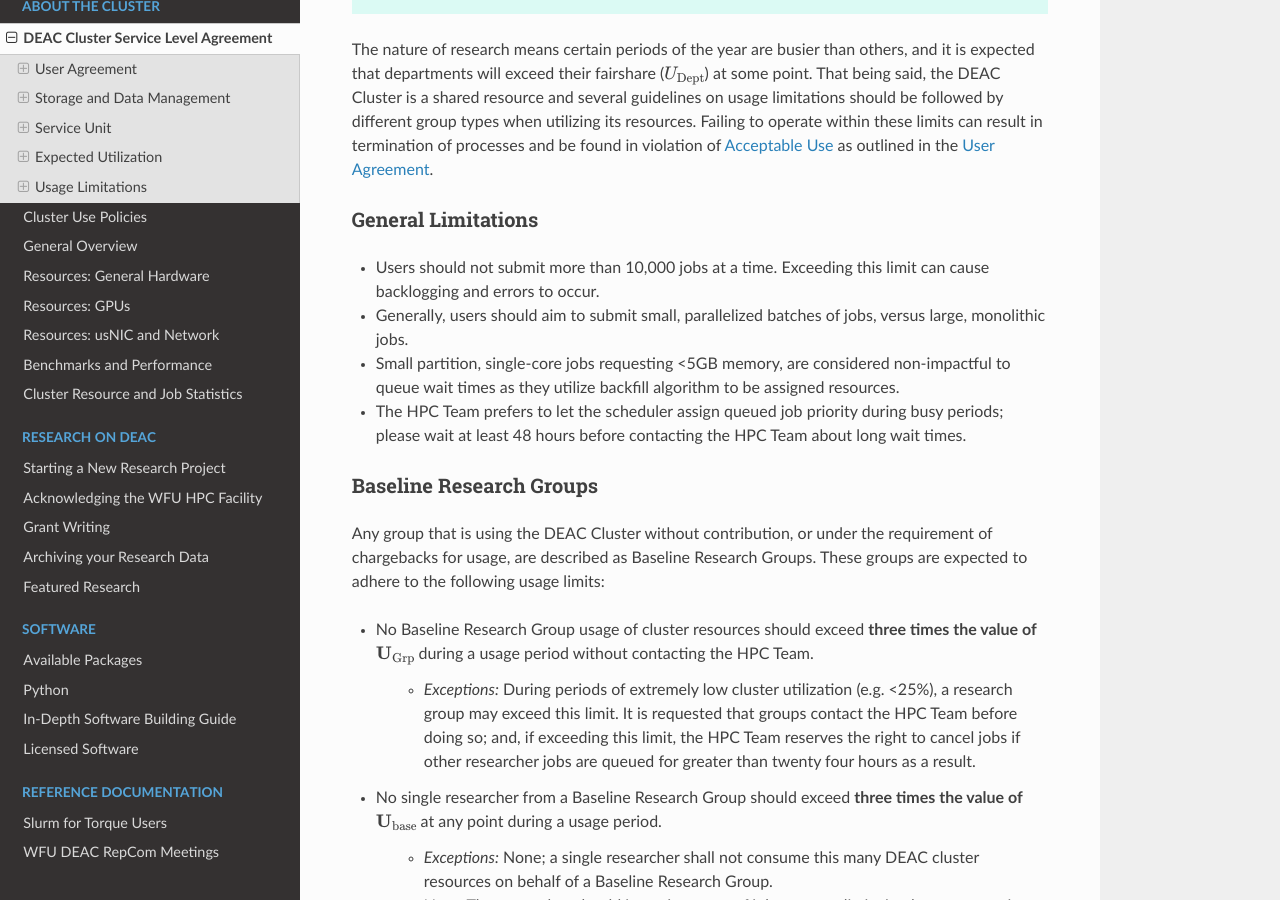
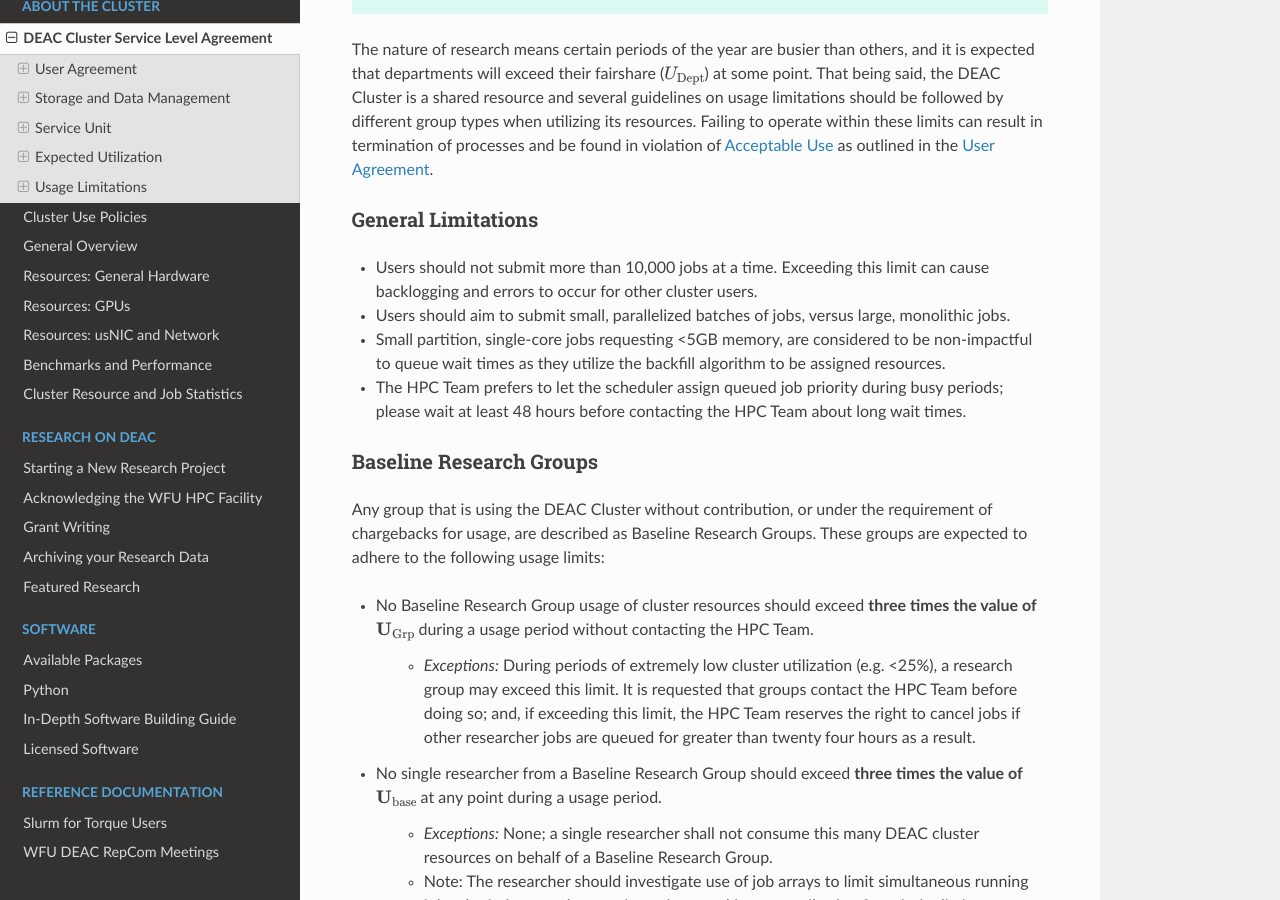
Before and after one commit to WFU-HPC/deac-docs, a Sphinx documentation site: the page built from source/cluster-sla.rst, in a window 1280 px wide and 900 px high, scrolled down 21053 px. Built offline with Sphinx 7.4.7 and the Read the Docs theme 2.0.0, drawn with Linux system fonts in a browser that asks for light colours.

Commit message:
adding some general limitation guidelines for expanded information

```diff
--- a/source/cluster-sla.rst
+++ b/source/cluster-sla.rst
@@ -740,9 +740,9 @@ The nature of research means certain periods of the year are busier than others,
 General Limitations
 ===================
 
-* Users should not submit more than 10,000 jobs at a time. Exceeding this limit can cause backlogging and errors to occur.
-* Generally, users should aim to submit small, parallelized batches of jobs, versus large, monolithic jobs.
-* Small partition, single-core jobs requesting <5GB memory, are considered non-impactful to queue wait times as they utilize backfill algorithm to be assigned resources.
+* Users should not submit more than 10,000 jobs at a time. Exceeding this limit can cause backlogging and errors to occur for other cluster users.
+* Users should aim to submit small, parallelized batches of jobs, versus large, monolithic jobs.
+* Small partition, single-core jobs requesting <5GB memory, are considered to be non-impactful to queue wait times as they utilize the backfill algorithm to be assigned resources.
 * The HPC Team prefers to let the scheduler assign queued job priority during busy periods; please wait at least 48 hours before contacting the HPC Team about long wait times.
 
 
```
